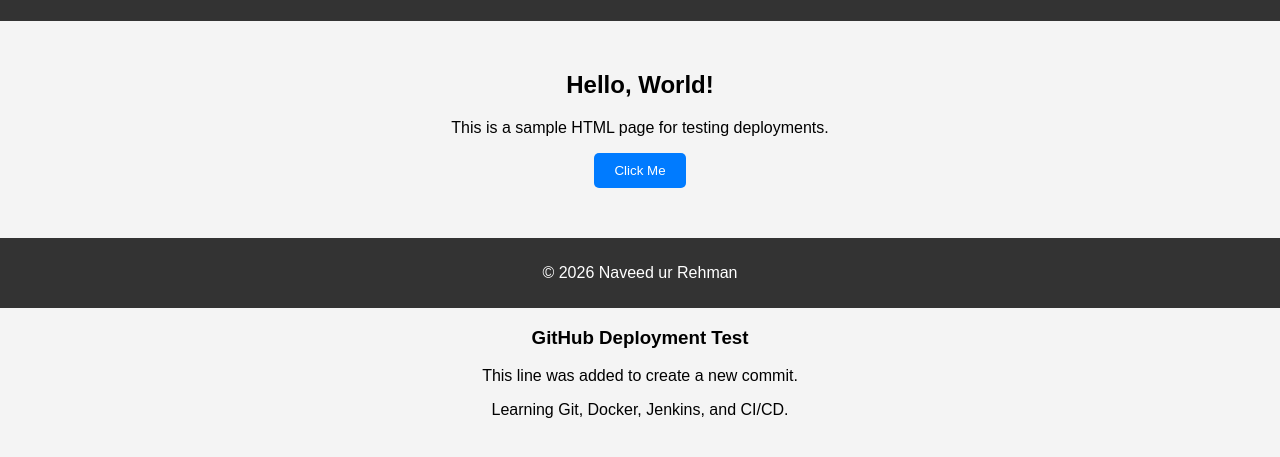
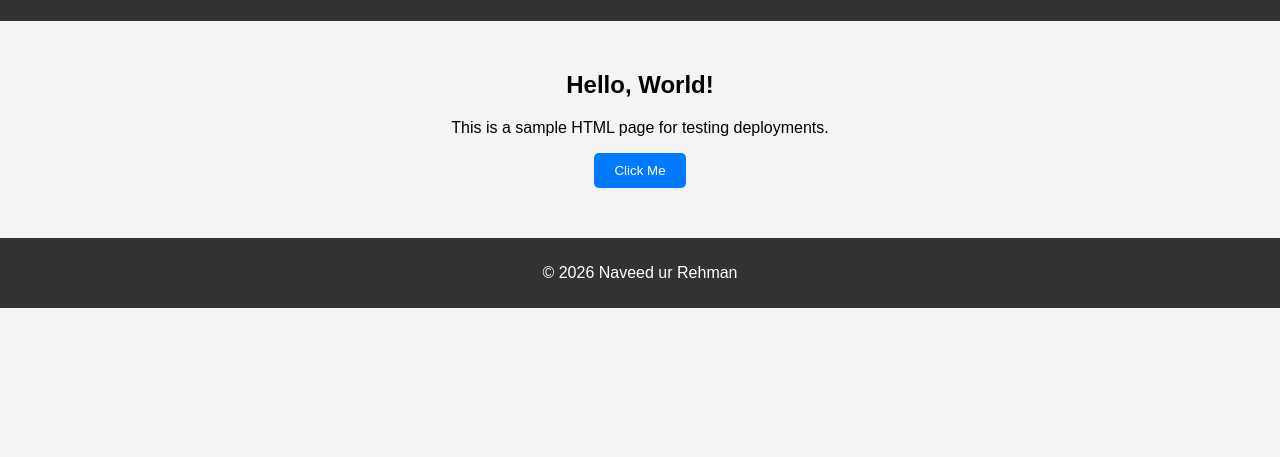
Before and after one commit to naveedurrehman959/docker-github-lab, a plain HTML site: page index.html in a window 1280 px wide. Shown: the part 99-556 px from the top of the page. Drawn offline with Linux system fonts and the light colour scheme.

Commit message:
Revert "adding new lines"
This reverts commit 0700ad45edb1f103a158d09942dc11baeed829a3.

```diff
--- a/index.html
+++ b/index.html
@@ -74,6 +74,3 @@
 
 </body>
 </html>
-<h3>GitHub Deployment Test</h3>
-<p>This line was added to create a new commit.</p>
-<p>Learning Git, Docker, Jenkins, and CI/CD.</p>
```
